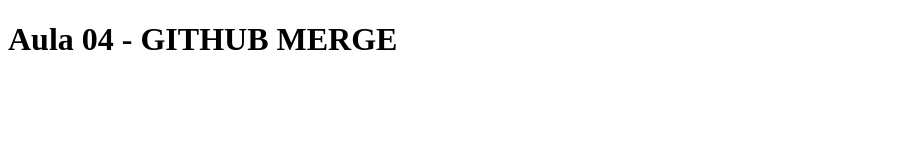
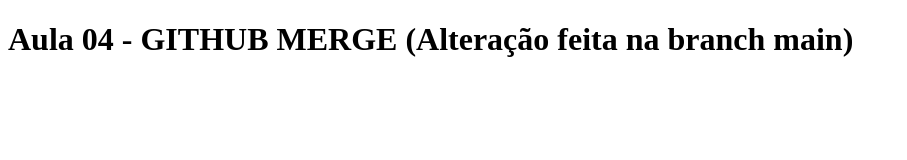
Before and after one commit to PauloAlmeidaGitHub/ExercicioMerge01, a plain HTML site: page index.html in a window 1280 px wide. Shown: the whole page, without its empty margins (0-907 px from the left). Drawn offline with Linux system fonts and the light colour scheme.

Commit message:
fix: ajuste do texto da página inicial  - branch main

```diff
--- a/index.html
+++ b/index.html
@@ -6,6 +6,6 @@
     <title>Document</title>
 </head>
 <body>
-    <h1>Aula 04 - GITHUB MERGE</h1>
+    <h1>Aula 04 - GITHUB MERGE (Alteração feita na branch main)</h1>
 </body>
 </html>
```
